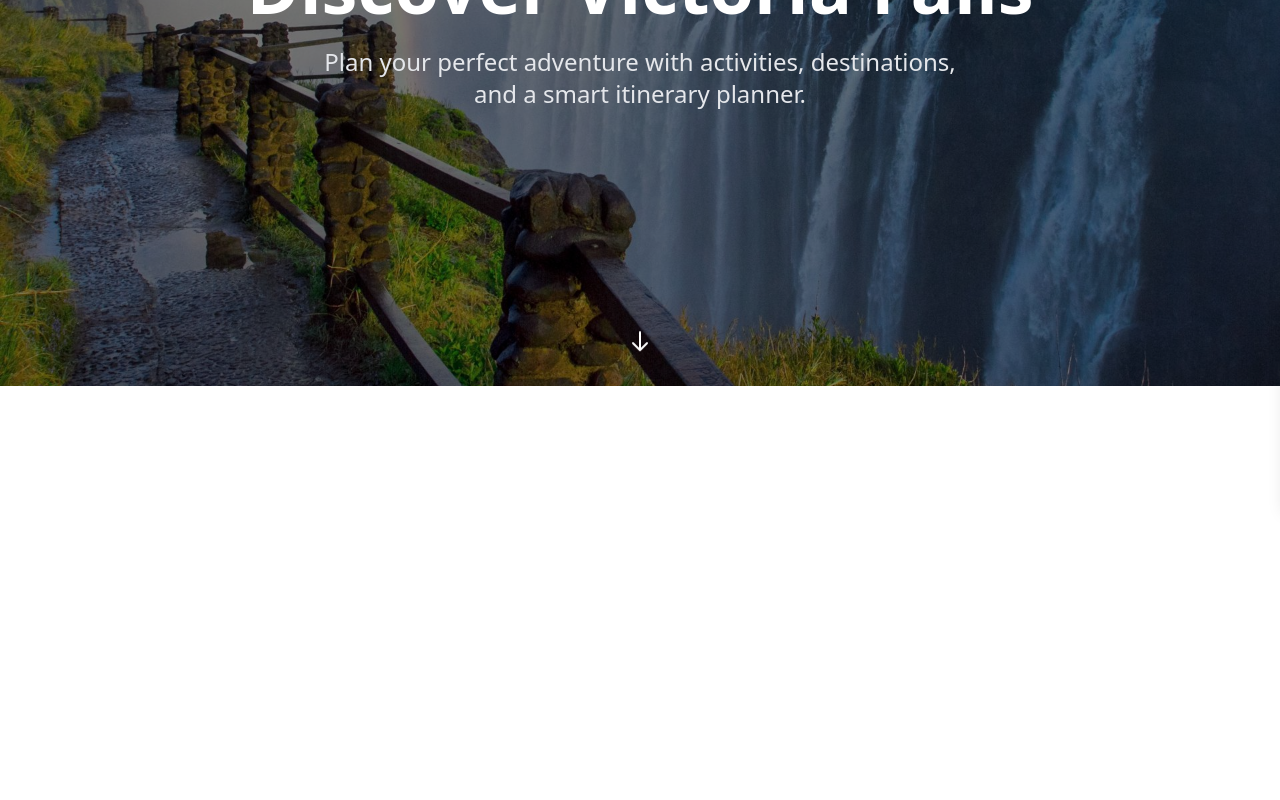
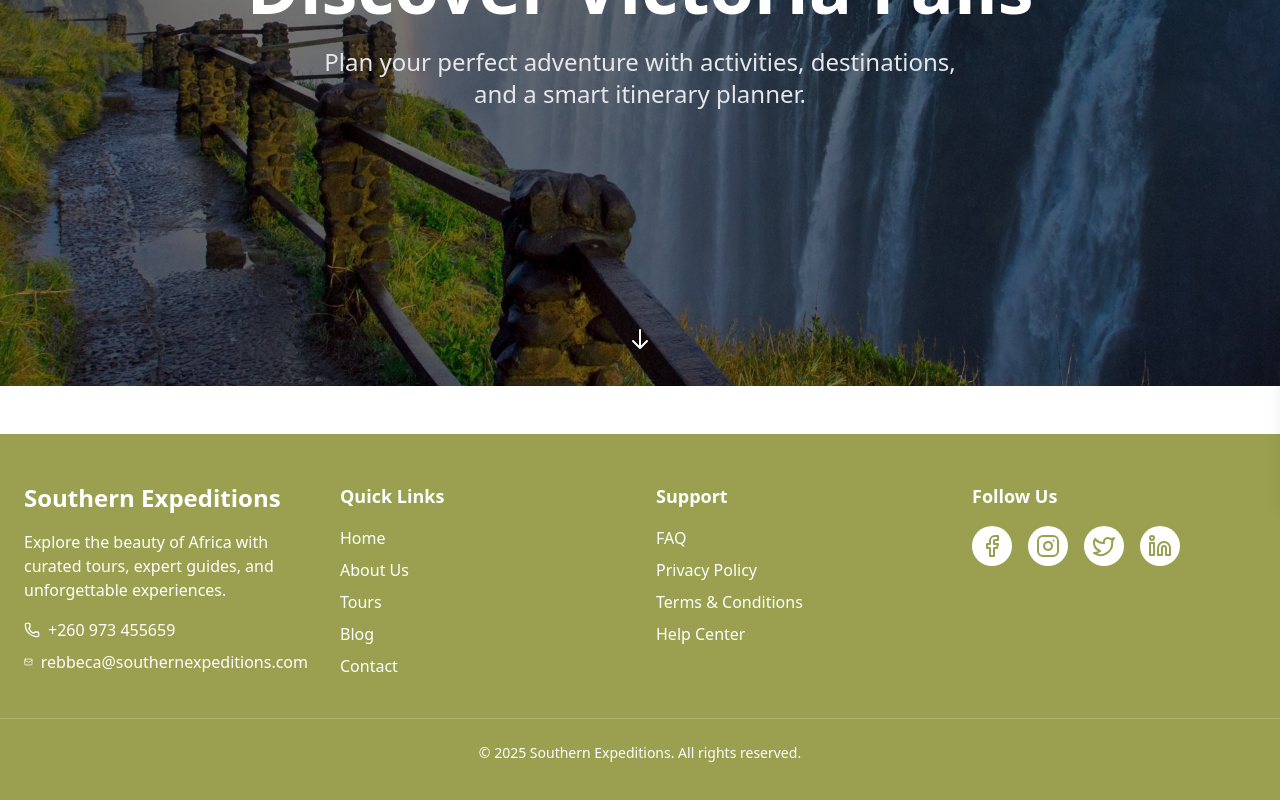
Before and after one commit to codewithdaviess/Southern-Expeditions-Web, a React (Vite) app in the folder expeditions/: page / in a window 1280 px wide. Shown: the part 294-1094 px from the top of the page. Before the commit the page ends 800 px from the top, so only its background shows below. Built offline with nearby package versions, Linux system fonts and the light colour scheme.

Commit message:
Added the layout

```diff
--- /dev/null
+++ b/expeditions/src/components/Footer.jsx
@@ -0,0 +1,79 @@
+import { Facebook, Instagram, Twitter, Linkedin, Phone, Mail } from "lucide-react";
+
+export default function Footer() {
+  return (
+    <footer className="bg-[#9aa04f] text-white py-12 mt-12">
+      <div className="max-w-7xl mx-auto px-6 grid grid-cols-1 md:grid-cols-4 gap-8">
+        {/* Brand + Contact */}
+        <div>
+          <h2 className="text-2xl font-bold mb-4">Southern Expeditions</h2>
+          <p className="text-md mb-4">
+            Explore the beauty of Africa with curated tours, expert guides, and
+            unforgettable experiences.
+          </p>
+
+          {/* Contact Info */}
+          <div className="space-y-2 text-md">
+            <p className="flex items-center space-x-2">
+              <Phone className="w-4 h-4" />
+              <span>+260 973 455659</span>
+            </p>
+            <p className="flex items-center space-x-2">
+              <Mail className="w-4 h-4" />
+              <span>rebbeca@southernexpeditions.com</span>
+            </p>
+          </div>
+        </div>
+
+        {/* Quick Links */}
+        <div>
+          <h3 className="text-lg font-semibold mb-4">Quick Links</h3>
+          <ul className="space-y-2">
+            <li><a href="/" className="hover:underline">Home</a></li>
+            <li><a href="/#" className="hover:underline">About Us</a></li>
+            <li><a href="/#" className="hover:underline">Tours</a></li>
+            <li><a href="/#" className="hover:underline">Blog</a></li>
+            <li><a href="/#" className="hover:underline">Contact</a></li>
+          </ul>
+        </div>
+
+        {/* Support */}
+        <div>
+          <h3 className="text-lg font-semibold mb-4">Support</h3>
+          <ul className="space-y-2">
+            <li><a href="/#" className="hover:underline">FAQ</a></li>
+            <li><a href="/#" className="hover:underline">Privacy Policy</a></li>
+            <li><a href="/#" className="hover:underline">Terms & Conditions</a></li>
+            <li><a href="/#" className="hover:underline">Help Center</a></li>
+          </ul>
+        </div>
+
+        {/* Socials */}
+        <div>
+          <h3 className="text-lg font-semibold mb-4">Follow Us</h3>
+          <div className="flex space-x-4">
+            <a href="#" className="text-[#9aa04f] bg-white p-2 rounded-full hover:bg-gray-100 transition">
+              <Facebook className="w-6 h-6" />
+            </a>
+            <a href="#" className="text-[#9aa04f] bg-white p-2 rounded-full hover:bg-gray-100 transition">
+              <Instagram className="w-6 h-6" />
+            </a>
+            <a href="#" className="text-[#9aa04f] bg-white p-2 rounded-full hover:bg-gray-100 transition">
+              <Twitter className="w-6 h-6" />
+            </a>
+            <a href="#" className="text-[#9aa04f] bg-white p-2 rounded-full hover:bg-gray-100 transition">
+              <Linkedin className="w-6 h-6" />
+            </a>
+          </div>
+        </div>
+      </div>
+
+      {/* Bottom Bar */}
+      <div className="mt-10 border-t border-white/20 pt-6 text-center text-sm">
+        <p>
+          &copy; {new Date().getFullYear()} Southern Expeditions. All rights reserved.
+        </p>
+      </div>
+    </footer>
+  );
+}
--- a/expeditions/src/components/Hero.jsx
+++ b/expeditions/src/components/Hero.jsx
@@ -1,34 +1,13 @@
 import heroImage from "../assets/background.jpg";
-import { useRef, useEffect, useState } from "react";
 
 export default function Hero() {
-  const heroRef = useRef(null);
-  const [offset, setOffset] = useState(0);
-
-  useEffect(() => {
-    const handleScroll = () => {
-      if (heroRef.current) {
-        const scrollPosition = window.pageYOffset;
-        setOffset(scrollPosition * 0.5);
-      }
-    };
-
-    window.addEventListener("scroll", handleScroll);
-    return () => window.removeEventListener("scroll", handleScroll);
-  }, []);
-
   return (
-    <section
-      ref={heroRef}
-      className="relative w-full h-[85vh] overflow-hidden"
-    >
-      {/* Parallax Background */}
+    <section className="relative w-full h-[85vh] overflow-hidden">
+      {/* Static Background */}
       <div
-        className="absolute inset-0 bg-cover bg-center"
+        className="absolute bg-fixed flex items-center justify-center inset-0 bg-cover bg-center"
         style={{
           backgroundImage: `url(${heroImage})`,
-          transform: `translateY(${offset}px)`,
-          transition: "transform 0.1s ease-out",
         }}
       ></div>
 
--- a/expeditions/src/components/Layout.jsx
+++ b/expeditions/src/components/Layout.jsx
@@ -1,6 +1,7 @@
 // src/components/Layout.jsx
 import React from 'react'
 import Navbar from './Navbar'
+import Footer from './Footer'
 
 function Layout({ children }) {
   return (
@@ -9,7 +10,7 @@ function Layout({ children }) {
       <main>
         {children}
       </main>
-      {/* You can add Footer here later */}
+      <Footer />
     </div>
   )
 }
```
